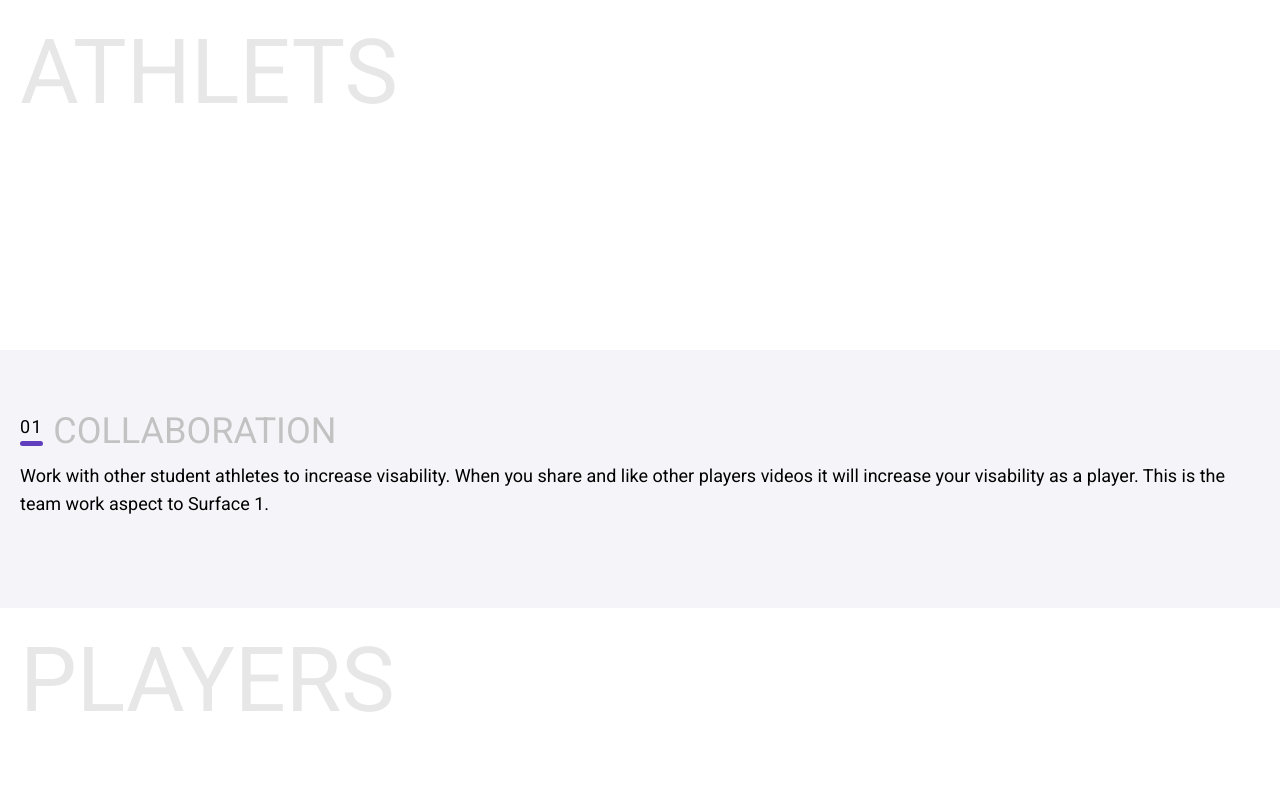
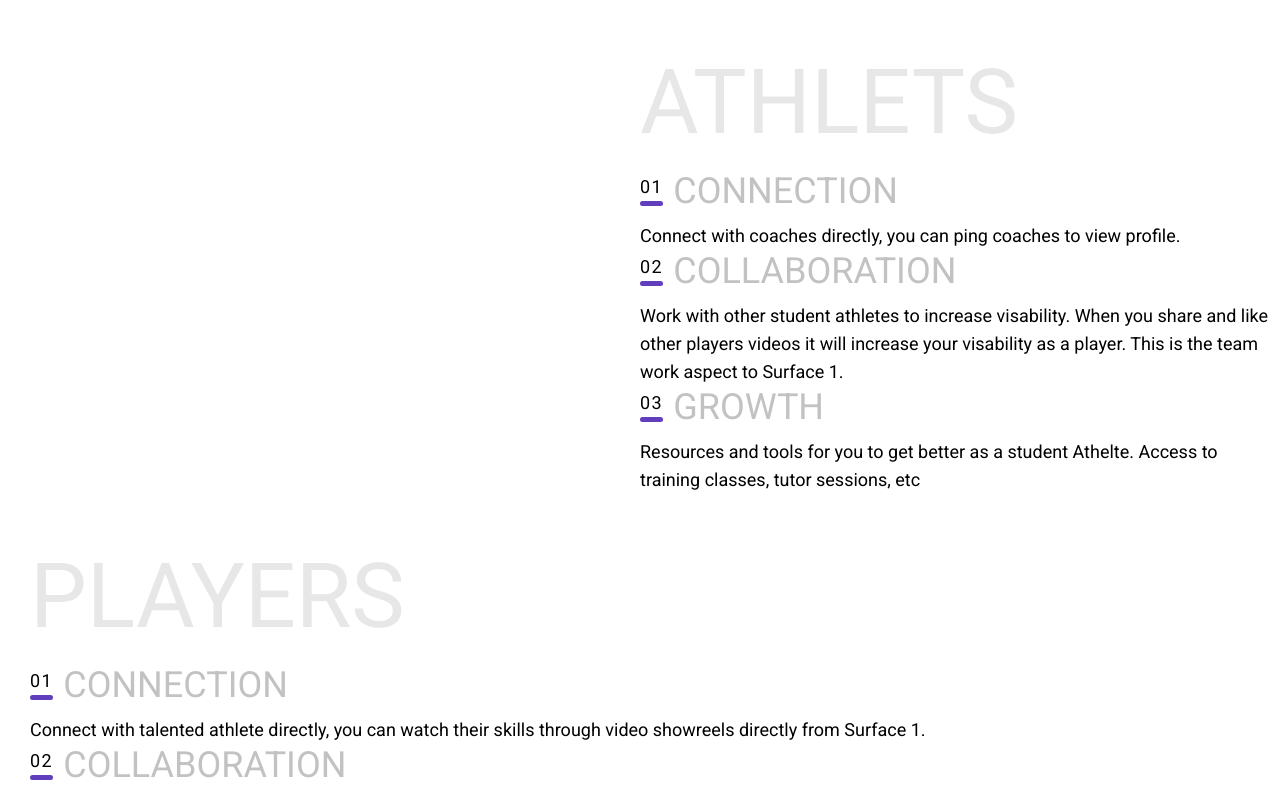
Before and after one commit to taechemist/tripetch-assignment, a React (Vite) app: page / in a window 1280 px wide. Shown: the top 800 px of the page. Built offline with nearby package versions, Linux system fonts and the light colour scheme.

Commit message:
all mobile structure set

```diff
--- a/package.json
+++ b/package.json
@@ -13,6 +13,7 @@
     "clsx": "^2.0.0",
     "react": "^18.2.0",
     "react-dom": "^18.2.0",
+    "react-swipeable-views": "^0.14.0",
     "tailwind-merge": "^2.1.0"
   },
   "devDependencies": {
--- a/src/App.tsx
+++ b/src/App.tsx
@@ -1,35 +1,57 @@
-import ListHeader from "./componnets/ListHeader";
-import Body1 from "./componnets/typography/Body";
+import Carousel from "./componnets/Carousel";
+import List from "./componnets/List";
 import Heading1 from "./componnets/typography/Heading1";
-import Heading2 from "./componnets/typography/Heading2";
+import { ListItem } from "./types/types";
+
+const athleteList: ListItem[] = [
+    {
+        title: "CONNECTION",
+        text: "Connect with coaches directly, you can ping coaches to view profile.",
+    },
+    {
+        title: "COLLABORATION",
+        text: "Work with other student athletes to increase visability. When you share and like other players videos it will increase your visability as a player. This is the team work aspect to Surface 1."
+    },
+    {
+        title: "GROWTH",
+        text: "Resources and tools for you to get better as a student Athelte. Access to training classes, tutor sessions, etc"
+    }
+];
+
+const playerList: ListItem[] = [
+    {
+        title: "CONNECTION",
+        text: "Connect with talented athlete directly, you can watch their skills through video showreels directly from Surface 1."
+    },
+    {
+        title: "COLLABORATION",
+        text: "Work with recruiter to increase your chances of finding talented athlete.",
+    },
+    {
+        title: "GROWTH",
+        text: "Save your time, recruit proper athlets for your team.",
+    }
+];
 
 const App: React.FC = () => {
     return (
         <>
             {/* ATHLETS Section */}
-            <section className="h-[330px]">
-                <Heading1 className="m-5">ATHLETS</Heading1>
+            <section className="md:pl-[50%] lg:pl-[50%]">
+                <Heading1 className="mt-[20px] ml-[20px] mb-[251px] md:mt-[50px] md:ml-[0] md:mb-[15px]">ATHLETS</Heading1>
             </section>
-            <section className="h-[258px] bg-[#F5F4F9]">
-                <div className="pt-[60px] px-[20px]">
-                    <div className="pb-[10px]">
-                        <ListHeader number="01">COLLABORATION</ListHeader>
-                    </div>
-                    <Body1>Work with other student athletes to increase visability. When you share and like other players videos it will increase your visability as a player. This is the team work aspect to Surface 1.</Body1>
-                </div>
+            <section className="md:pl-[50%] lg:pl-[50%]">
+                <List items={athleteList} style="athlete" className="hidden md:block" />
+                <Carousel items={athleteList} className="md:hidden" />
             </section>
 
             {/* Player Section */}
-            <section className="h-[299px]">
-                <Heading1 className="m-5">PLAYERS</Heading1>
+            <section>
+                <Heading1 className="mt-[20px] ml-[20px] mb-[220px] md:mt-[50px] md:ml-[30px] md:mb-[15px]">PLAYERS</Heading1>
             </section>
-            <section className="h-[204px] bg-[#F5F4F9]">
-                <div className="pt-[60px] px-[20px]">
-                    <div className="pb-[10px]">
-                        <ListHeader number="02">GROWTH</ListHeader>
-                    </div>
-                    <Body1>Save your time, recruit proper athlets for your team.</Body1>
-                </div>
+            <section>
+                <List items={playerList} style="player" className="hidden md:block ml-[30px]" />
+                <Carousel items={playerList} className="md:hidden" />
             </section>
         </>
     )
--- /dev/null
+++ b/src/componnets/Carousel.tsx
@@ -0,0 +1,70 @@
+import * as React from 'react';
+import SwipeableViews from 'react-swipeable-views';
+import ListHeader from './ListHeader';
+import Body1 from './typography/Body';
+import { ListItem } from '../types/types';
+import Classname from '../types/classname';
+import cn from '../utils/className';
+
+interface IndicatorProps extends Classname {
+    length: number;
+    index: number;
+}
+
+const Indicator: React.FC<IndicatorProps> = (props) => {
+    let items: JSX.Element[] = [];
+    for(let i = 0; i < props.length; i++) {
+        const hasNext = i + 1 < props.length;
+        const active = i === props.index;
+        items.push((
+            <div className={cn("w-[11px] h-[11px] rounded-[100%]", hasNext && "mr-[12px]", active ? "bg-[#5C3CAF]" : "bg-[#D8D8D8]")}/>
+        ))
+    }
+
+    return (
+        <div className={cn("flex flex-row self-center", props.className)}>
+            {items}
+        </div>
+    );
+};
+
+interface CarouselProps extends Classname {
+    items: ListItem[];
+}
+
+const Carousel: React.FC<CarouselProps> = (props) => {
+
+    const [currentIndex, setCurrentIndex] = React.useState(0);
+
+    const onChangeIndexHandler = (index: number) => {
+        setCurrentIndex(index);
+    }
+
+    const items = props.items.map((item, index) => {
+        const number = index + 1;
+        const numberText = number < 10 ? "0" + number.toString() : number.toString();
+        const hasNext = index + 1 < props.items.length;
+        return (
+            <div
+                key={`${item.title}-${index}`}
+                className={cn("px-[20px]", hasNext && "mr-[20px]")}
+            >
+                <div className="pb-[10px]">
+                    <ListHeader number={numberText}>{item.title}</ListHeader>
+                </div>
+                <Body1>{item.text}</Body1>
+            </div>
+        );
+    })
+
+    return (
+        <div className={cn("flex flex-col pt-[60px] bg-[#F5F4F9]", props.className)}>
+            <SwipeableViews index={currentIndex} onChangeIndex={onChangeIndexHandler} enableMouseEvents>
+                {items}
+            </SwipeableViews>
+            <Indicator className="my-[25px]" index={currentIndex} length={props.items.length} />
+        </div>
+    )
+}
+
+export default Carousel;
--- /dev/null
+++ b/src/componnets/List.tsx
@@ -0,0 +1,37 @@
+import * as React from 'react';
+import ListHeader from './ListHeader';
+import Body1 from './typography/Body';
+import { ListItem } from '../types/types';
+import Classname from '../types/classname';
+import cn from '../utils/className';
+
+type ListStyles = "athlete" | "player";
+
+interface ListProps extends Classname {
+    items: ListItem[];
+    style: ListStyles;
+}
+
+const List: React.FC<ListProps> = (props) => {
+
+    const items = props.items.map((item, index) => {
+        const number = index + 1;
+        const numberText = number < 10 ? "0" + number.toString() : number.toString();
+        return (
+            <div key={`${item.title}-${index}`} >
+                <div className="pb-[10px]">
+                    <ListHeader number={numberText}>{item.title}</ListHeader>
+                </div>
+                <Body1>{item.text}</Body1>
+            </div>
+        );
+    })
+
+    return (
+        <div className={cn(props.className)}>
+            {items}
+        </div>
+    )
+}
+
+export default List;
--- /dev/null
+++ b/src/types/types.ts
@@ -0,0 +1,6 @@
+interface ListItem {
+    title: string;
+    text: string;
+}
+
+export type { ListItem };
```
Also changed, not shown: 1 other file (tests, documents, lock files or other folders).
